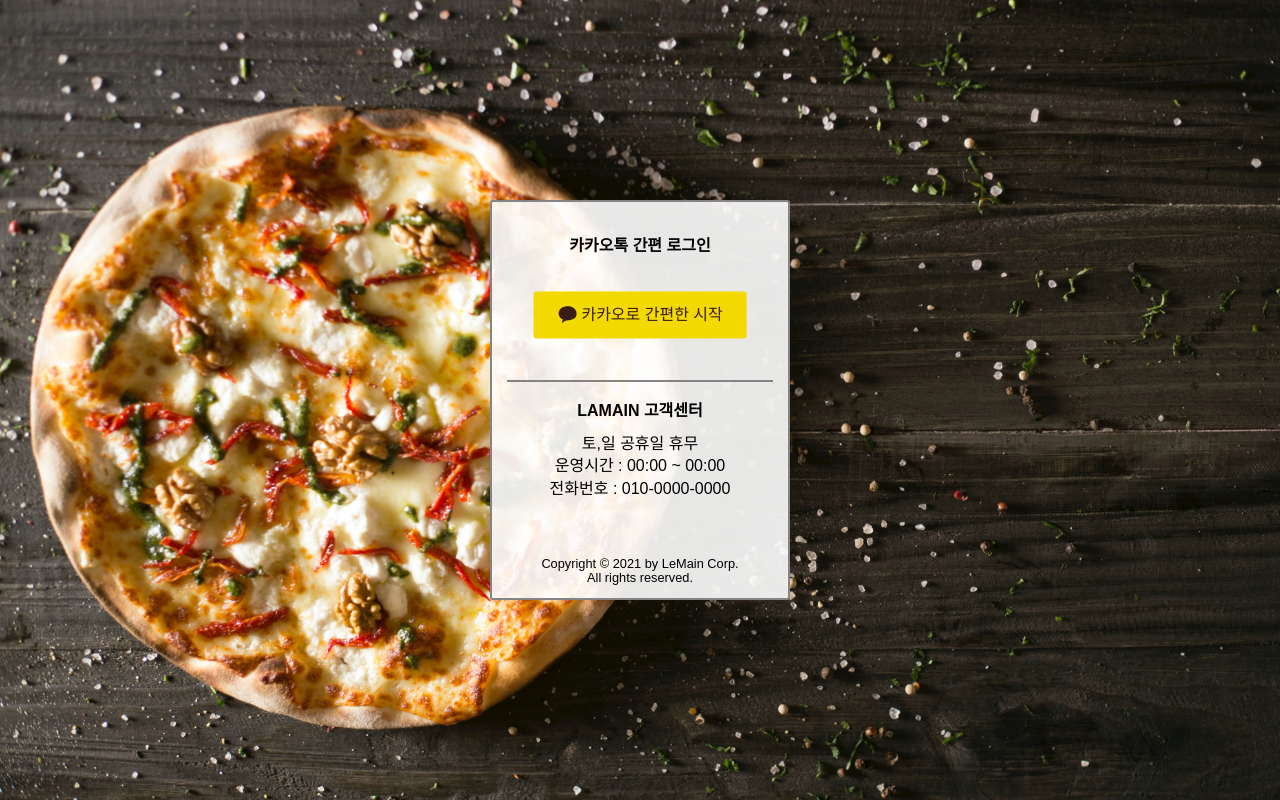
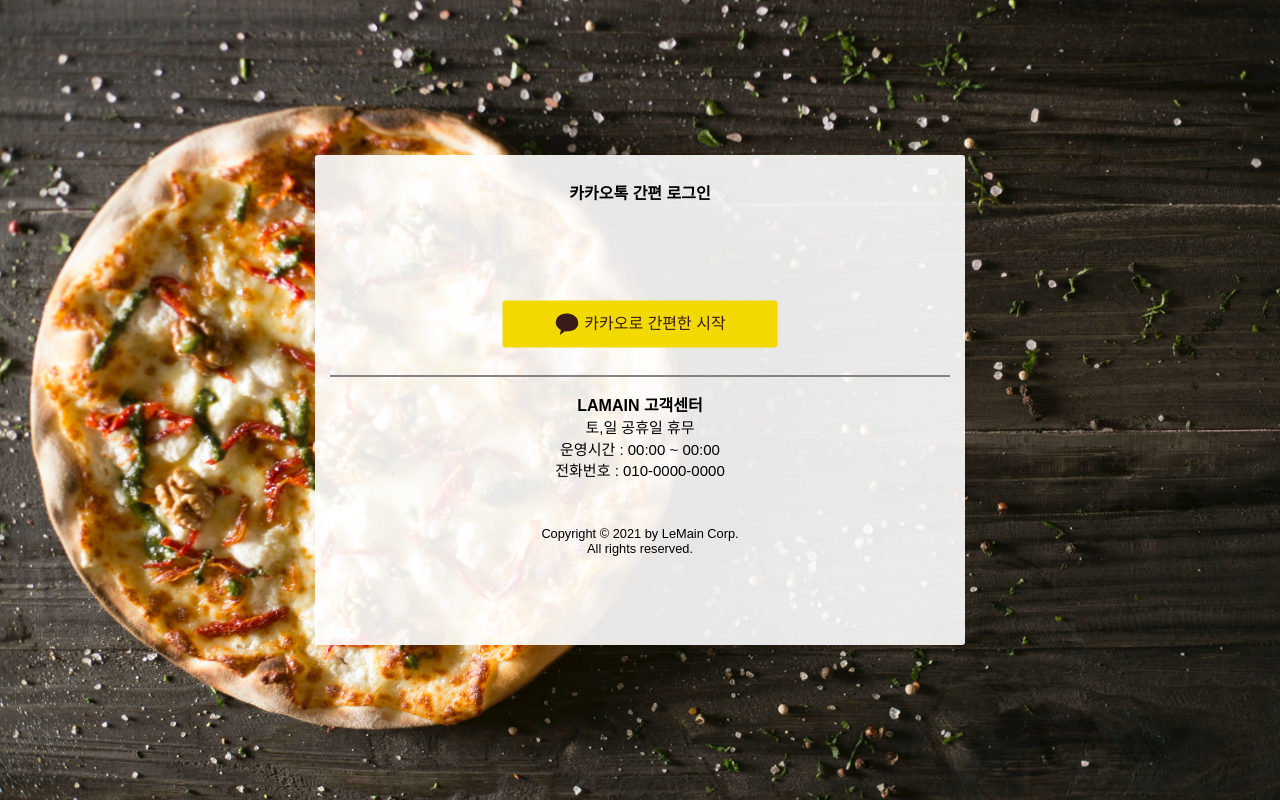
Before and after one commit to Taemin1234/LaMain-pizza, a PHP site: page /login/login.html in a window 1280 px wide. Run offline with PHP 8.4, Linux system fonts and the light colour scheme; some libraries are stand-ins or nearby versions.

Commit message:
Add files via upload

```diff
--- a/css/style.css
+++ b/css/style.css
@@ -452,9 +452,8 @@ ol {
   left: 50%;
   transform: translate(-50%, -50%);
   width: 300px;
-  height: 400px;
+  height: 470px;
   padding: 15px;
-  border: solid 2px rgb(133, 131, 131);
   border-radius: 3px;
   background-color: rgba(255, 255, 255, 0.9);
 }
@@ -465,9 +464,15 @@ ol {
   height: 45%;
   border-bottom: solid 2px rgb(133, 131, 131);
 }
+.login_box .login-logo {
+  text-align: center;
+}
+.login_box .login-logo img {
+  width: 70px;
+}
 .login_box .login-title {
   text-align: center;
-  margin-top: 20px;
+  margin-top: 15px;
 }
 .login_box .login_kakao {
   position: absolute;
@@ -477,7 +482,7 @@ ol {
   padding: 3% 2%;
   width: 80%;
   height: 47px;
-  top: 60%;
+  top: 75%;
   left: 50%;
   transform: translate(-50%, -50%);
   justify-content: center;
@@ -496,8 +501,11 @@ ol {
   box-sizing: border-box;
   text-align: center;
 }
-.customer-center h4 {
+.customer-center h2 {
   margin-bottom: 15px;
+}
+.customer-center p {
+  font-size: 15px;
 }
 
 .customer-center p {
@@ -509,7 +517,7 @@ ol {
   width: 100%;
   text-align: center;
   left: 0;
-  bottom: 3%;
+  bottom: 18%;
   font-size: 80%;
 }
 
@@ -522,6 +530,15 @@ ol {
     background-position: center center;
     width: 100%;
     height: 100%;
+  }
+
+  .login-wrap {
+    width: 650px;
+    height: 490px;
+  }
+
+  .login_box .login_kakao {
+    width: 275px;
   }
 }
 .nav-bar {
--- a/css/style.scss
+++ b/css/style.scss
@@ -129,10 +129,9 @@ ol {
   transform: translate(-50%, -50%);
 
   width: 300px;
-  height: 400px;
+  height: 470px;
   padding: 15px;
 
-  border: solid 2px rgb(133, 131, 131);
   border-radius: 3px;
 
   background-color: rgb(255, 255, 255, 0.9);
@@ -145,9 +144,17 @@ ol {
 
   border-bottom: solid 2px rgb(133, 131, 131);
 
+  .login-logo {
+    text-align: center;
+
+    img {
+      width: 70px;
+    }
+  }
+
   .login-title {
     text-align: center;
-    margin-top: 20px;
+    margin-top: 15px;
   }
   .login_kakao {
     position: absolute;
@@ -157,7 +164,7 @@ ol {
     padding: 3% 2%;
     width: 80%;
     height: 47px;
-    top: 60%;
+    top: 75%;
     left: 50%;
     transform: translate(-50%, -50%);
 
@@ -183,8 +190,12 @@ ol {
 
   text-align: center;
 
-  h4 {
+  h2 {
     margin-bottom: 15px;
+  }
+
+  p {
+    font-size: 15px;
   }
 }
 .customer-center p {
@@ -196,7 +207,7 @@ ol {
   width: 100%;
   text-align: center;
   left: 0;
-  bottom: 3%;
+  bottom: 18%;
   font-size: 80%;
 }
 
@@ -211,11 +222,20 @@ ol {
     width: 100%;
     height: 100%;
   }
+
+  .login-wrap {
+    width: 650px;
+    height: 490px;
+  }
+
+  .login_box {
+    .login_kakao {
+      width: 275px;
+    }
+  }
 }
 
-// 예약 페이지
-
-// 상단 메뉴바
+// 상단 헤더
 .nav-bar {
   @extend %flex-between;
   position: fixed;
```
Also changed, not shown: other parts of css/style.css (+42 -22 lines), other parts of css/style.scss (+46 -20 lines).
